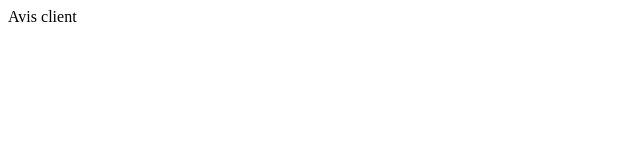
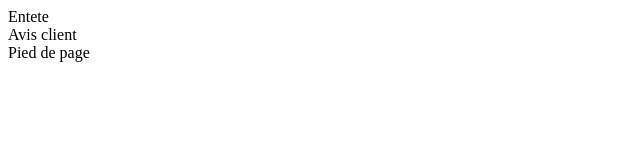
Before and after one commit to yvankamdem/Commandes-git, a plain HTML site: page index.html in a window 1280 px wide. Shown: the whole page, without its empty margins (0-640 px from the left). Drawn offline with Linux system fonts and the light colour scheme.

Commit message:
section de la page

```diff
--- a/index.html
+++ b/index.html
@@ -7,6 +7,8 @@
     <title>Avis des clients</title>
 </head>
 <body>
-    Avis client
+    <header>Entete</header>
+    <main> Avis client </main>
+    <footer>Pied de page</footer>
 </body>
 </html>
```
